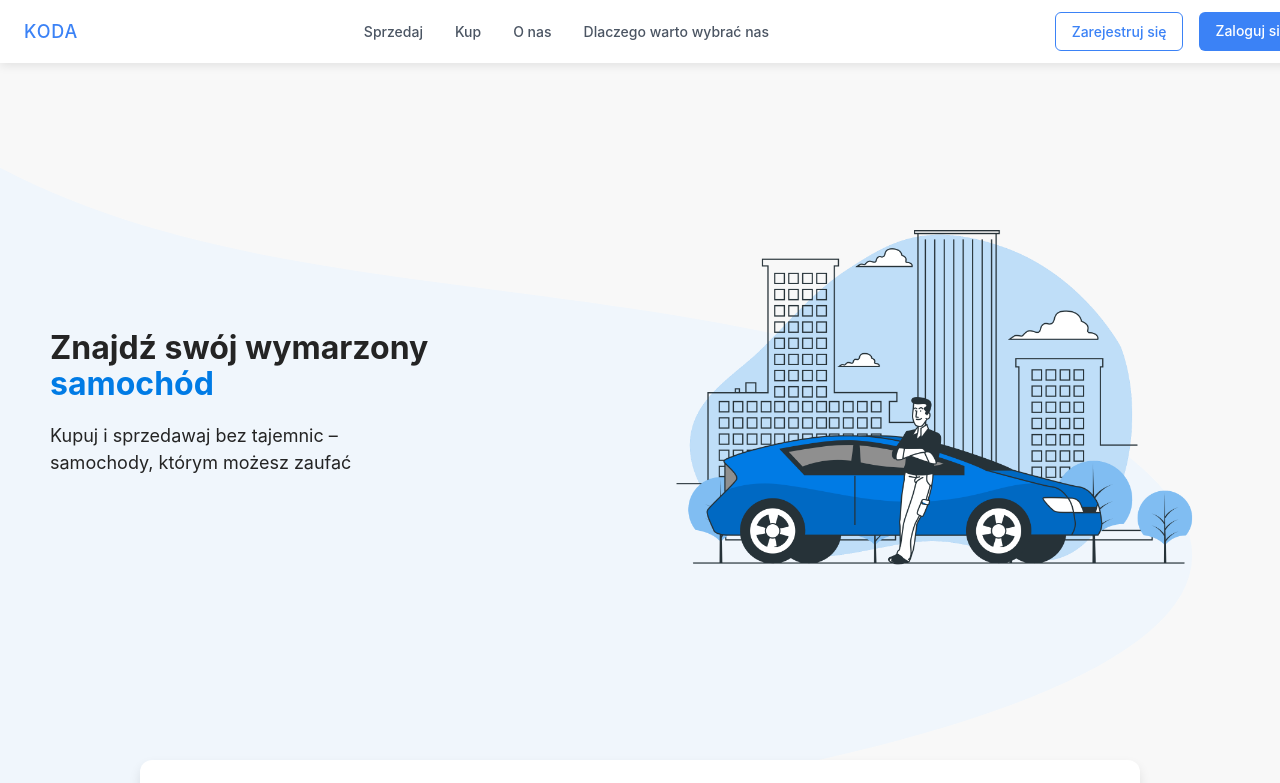
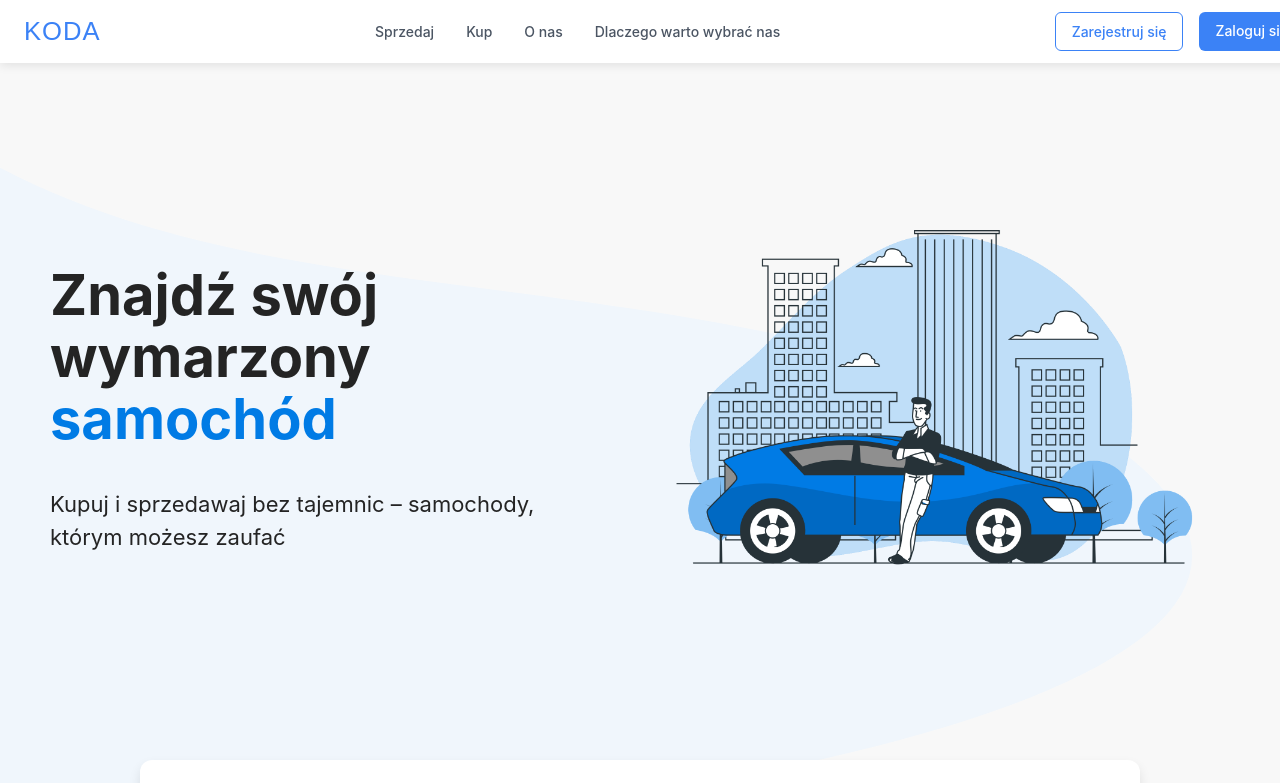
Before and after one commit to s24399-pj/koda-frontend, a React (Vite) app: page / in a window 1280 px wide. Shown: the top 783 px of the page. Built offline with nearby package versions, Linux system fonts and the light colour scheme; no server answers.

Commit message:
few cosmetic updates

```diff
--- a/src/components/Navbar/Navbar.scss
+++ b/src/components/Navbar/Navbar.scss
@@ -20,17 +20,32 @@
   .navbar-logo {
     display: flex;
     align-items: center;
-    font-size: 1.125rem;
+    font-size: 1.6rem;
     font-weight: bold;
     color: #3b82f6;
     text-transform: uppercase;
-    letter-spacing: 0.05em;
+    letter-spacing: 0.04em;
+    font-family: 'Poppins', sans-serif;
+    position: relative;
+    transition: transform 0.3s ease-in-out;
 
     a {
       text-decoration: none;
       color: inherit;
+      display: flex;
+      align-items: center;
+      gap: 10px;
     }
-  }
+
+    &:hover {
+      transform: scale(1.05);
+      color: #2563eb;
+    }
+
+    &:hover::after {
+      width: 110%;
+    }
+}
 
   .navbar-links {
     display: flex;
--- a/src/components/OfferSlider/OfferSlider.scss
+++ b/src/components/OfferSlider/OfferSlider.scss
@@ -1,6 +1,6 @@
 .offer-slider {
   width: 80%;
-  margin: 0 auto;
+  margin-bottom: 70px;
   position: relative;
 }
 
@@ -11,7 +11,6 @@
   border-radius: 8px;
   margin-right: 10px;
   text-align: center;
-  box-shadow: 0 4px 10px rgba(0, 0, 0, 0.1);
   transition: transform 0.3s ease-in-out;
 
   &:hover {
--- a/src/components/WhyChooseUs/WhyChooseUs.scss
+++ b/src/components/WhyChooseUs/WhyChooseUs.scss
@@ -7,6 +7,7 @@
     padding: 60px 100px;
     border-radius: 20px;
     overflow: hidden;
+    margin: 70px 0 70px;
 
     .background-shape {
       position: absolute;
--- a/src/pages/Home/HomePage.scss
+++ b/src/pages/Home/HomePage.scss
@@ -29,7 +29,7 @@
       max-width: 50%;
 
       h1 {
-        font-size: 32px;
+        font-size: 56px;
         font-weight: bold;
 
         span {
@@ -38,7 +38,7 @@
       }
 
       h2 {
-        font-size: 18px;
+        font-size: 22px;
         font-weight: normal;
         margin-top: 10px;
       }
--- a/src/pages/Offer/Offer.scss
+++ b/src/pages/Offer/Offer.scss
@@ -1,6 +1,6 @@
 .offer-container {
   max-width: 1200px;
-  margin: 40px auto;
+  margin: 100px auto;
   padding: 20px;
 
   .offer-header {
```
